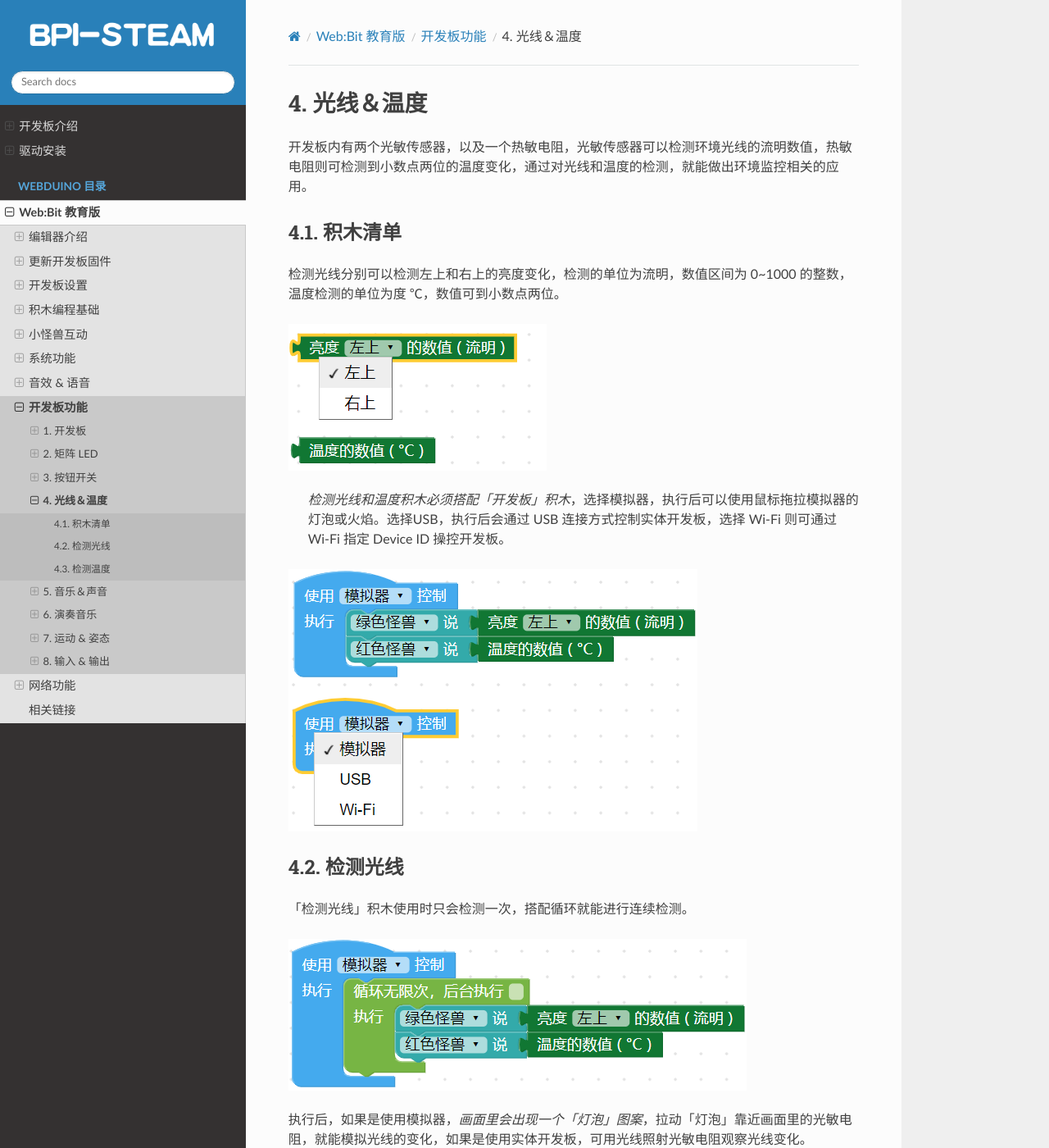
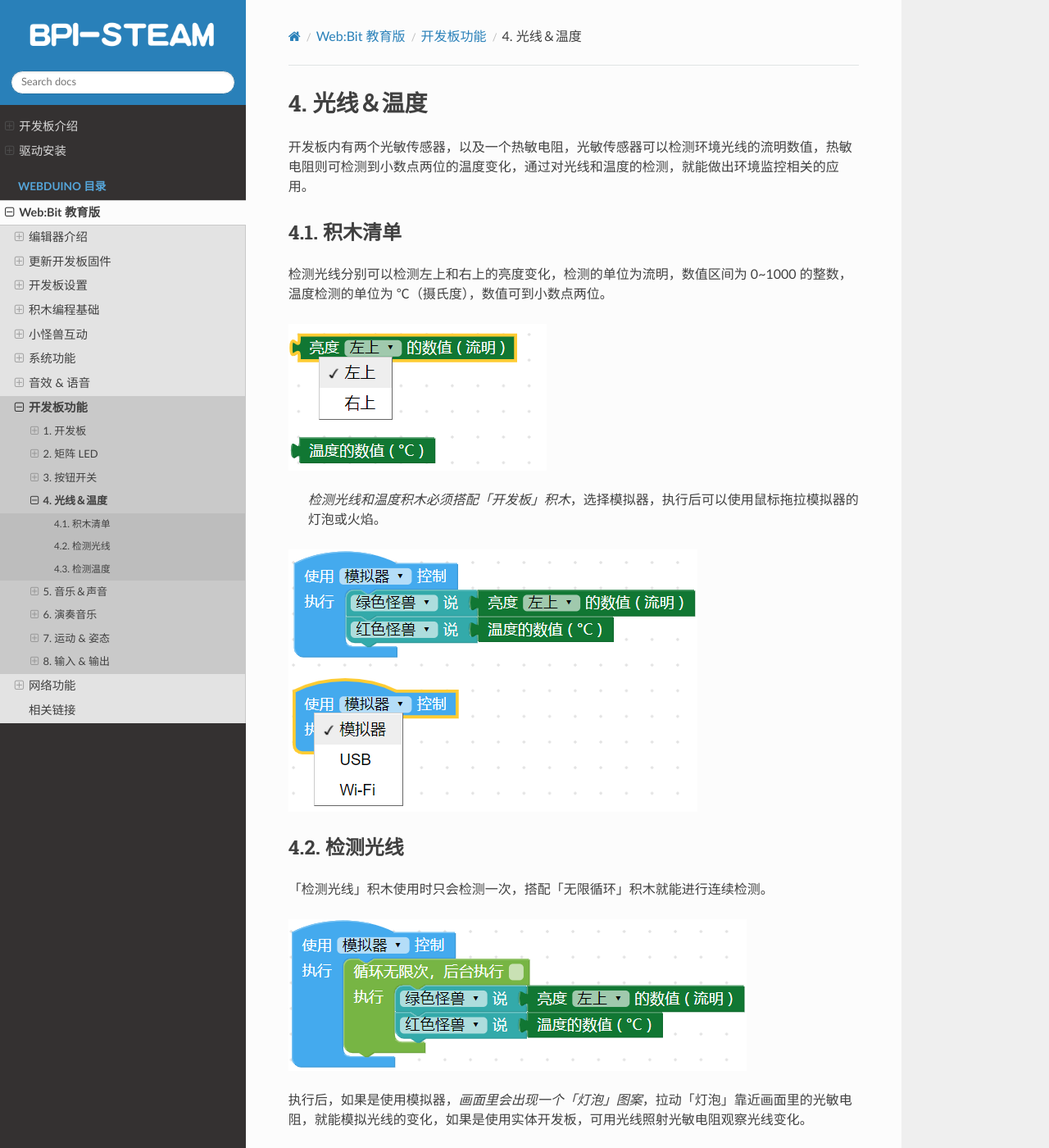
Before and after one commit to BPI-STEAM/simplified_webbit_docs, a Sphinx documentation site: the page built from source/webduino/tutorials/board/photocell-thermistor.md, in a window 1280 px wide and 1400 px high. Shown: the whole window at 82% size. Built offline with Sphinx 7.4.7 and the Read the Docs theme 2.0.0, drawn with Linux system fonts in a browser that asks for light colours; pages that are not in the unit, such as notebooks, are missing from menus; some of the changed text lies outside the part shown.

Commit message:
Update photocell-thermistor.md

```diff
--- a/source/webduino/tutorials/board/photocell-thermistor.md
+++ b/source/webduino/tutorials/board/photocell-thermistor.md
@@ -4,17 +4,17 @@
 
 ### 积木清单
 
-检测光线分别可以检测左上和右上的亮度变化，检测的单位为流明，数值区间为 0~1000 的整数，温度检测的单位为度 ℃，数值可到小数点两位。
+检测光线分别可以检测左上和右上的亮度变化，检测的单位为流明，数值区间为 0~1000 的整数，温度检测的单位为 ℃（摄氏度），数值可到小数点两位。
 
 ![](photocell-thermistor/upload_67a10398c136bfeed9a746d768e4f45a.png)
 
-> *检测光线和温度积木必须搭配「开发板」积木*，选择模拟器，执行后可以使用鼠标拖拉模拟器的灯泡或火焰。选择USB，执行后会通过 USB 连接方式控制实体开发板，选择 Wi-Fi 则可通过 Wi-Fi 指定 Device ID 操控开发板。
+> *检测光线和温度积木必须搭配「开发板」积木*，选择模拟器，执行后可以使用鼠标拖拉模拟器的灯泡或火焰。
 
 ![](photocell-thermistor/upload_1715ac062f8e311ec52e5f0138674042.png)
 
 ### 检测光线
 
-「检测光线」积木使用时只会检测一次，搭配循环就能进行连续检测。
+「检测光线」积木使用时只会检测一次，搭配「无限循环」积木就能进行连续检测。
 
 
 ![](photocell-thermistor/upload_0be0e23afc298517fc1d3c103908efa5.png)
@@ -23,13 +23,13 @@
 
 ![](photocell-thermistor/photocell-thermistor-03.gif)
 
-了解光线检测原理后，若搭配简单的逻辑判断，就能做出小夜灯的效果，以下图的例子而言，只要左边或右边的任何一个光敏传感器检测到亮度大于等于600 流明，就会熄灯，反之左右两边只要同时检测的数值小于600 流明就会亮白灯。
+了解光线检测原理后，若搭配简单的「逻辑」判断，就能做出小夜灯的效果，以下图的例子而言，只要左边或右边的任何一个光敏传感器检测到亮度大于等于600 流明，就会熄灯，反之左右两边只要同时检测的数值小于600 流明就会亮白灯。
 
 ![](photocell-thermistor/upload_d0f3308a6f71417b07c312d0429679f1.gif)
 
 ### 检测温度
 
-「检测温度」积木使用时只会检测一次，搭配循环就能进行连续检测。
+「检测温度」积木使用时只会检测一次，搭配「无限循环」积木就能进行连续检测。
 
 ![](photocell-thermistor/upload_d198ba23a25ac94a4765d49bcffad040.png)
 
```
